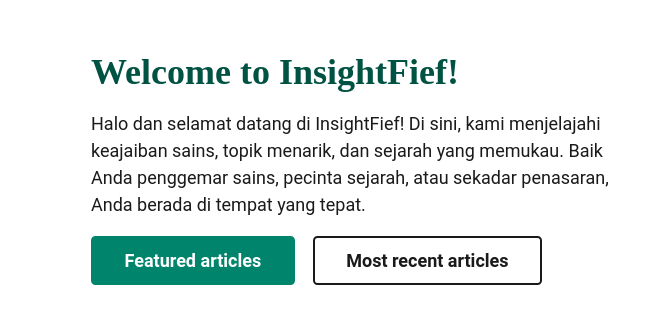
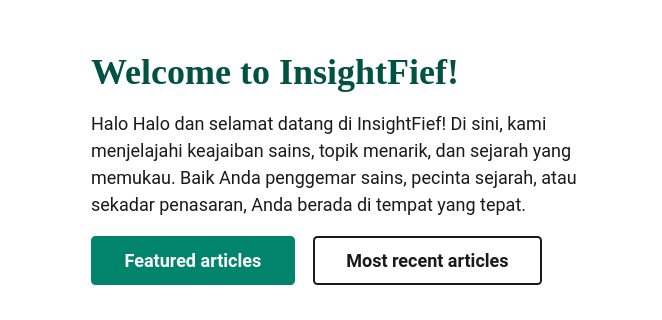
Before and after one commit to RuneSong-ctrl/InsightFief, an Eleventy site: page src/index.njk in a window 1280 px wide. Shown: the part 289-609 px from the top of the page, 0-662 px from the left. Built offline with nearby package versions, Linux system fonts and the light colour scheme; Eleventy itself is replaced by a stand-in of ours; files that its build step writes are made by us from their sources.

Commit message:
Update index.njk

```diff
--- a/src/index.njk
+++ b/src/index.njk
@@ -7,7 +7,7 @@
     <div class="hero__content flow">
       <h1 class="section-title">Welcome to InsightFief!</h1>
       <p>
-        Halo dan selamat datang di InsightFief! Di sini, kami menjelajahi keajaiban sains, topik menarik, dan sejarah yang memukau. Baik Anda penggemar sains, pecinta sejarah, atau sekadar penasaran, Anda berada di tempat yang tepat.
+        Halo Halo dan selamat datang di InsightFief! Di sini, kami menjelajahi keajaiban sains, topik menarik, dan sejarah yang memukau. Baik Anda penggemar sains, pecinta sejarah, atau sekadar penasaran, Anda berada di tempat yang tepat.
       </p>
       <div class="flex-group">
         <a href="#featured-articles" class="btn btn--primary"
```
